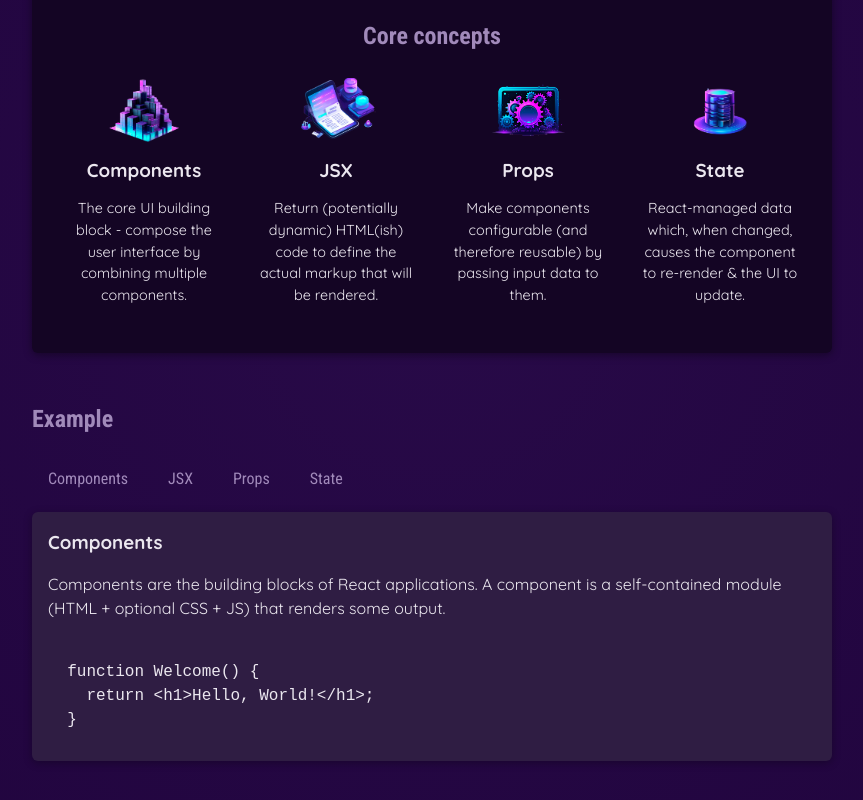
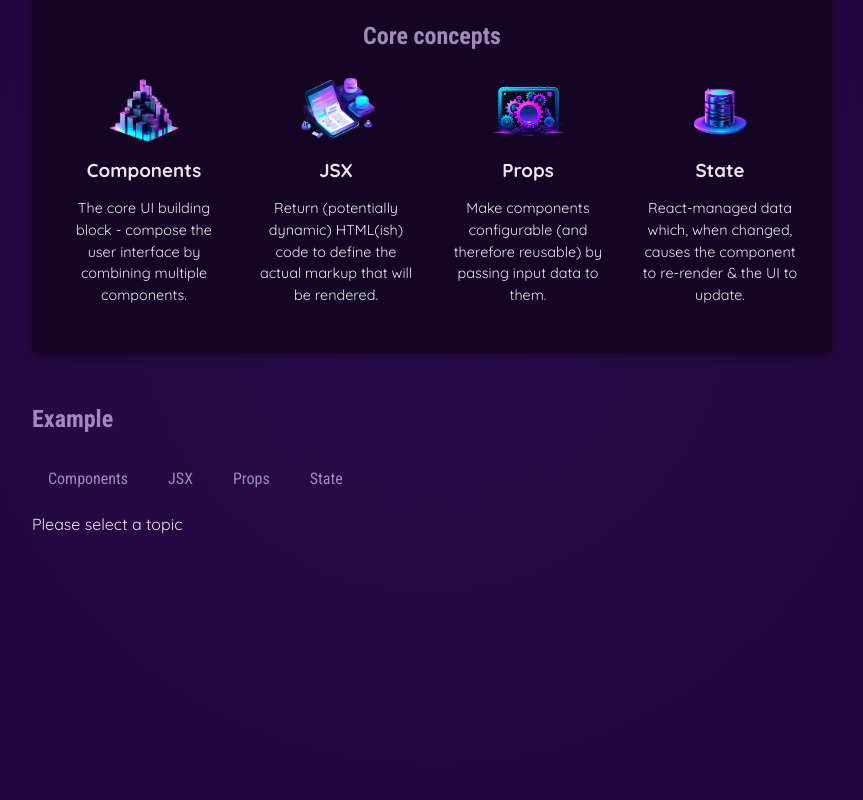
Before and after one commit to AnnalisaCaldarulo/meta_esercizi, a React (Vite) app in the folder udemy/start/: page / in a window 1280 px wide. Shown: the part 346-1146 px from the top of the page, without its empty margins (208-1071 px from the left). Built offline with nearby package versions, Linux system fonts and the light colour scheme.

Commit message:
fine introduction

```diff
--- a/udemy/start/src/App.jsx
+++ b/udemy/start/src/App.jsx
@@ -1,24 +1,38 @@
-import { Header } from "./Components/Header";
-import CoreConcept from "./Components/CoreConcept";
+import { Header } from "./components/Header";
+import CoreConcept from "./components/CoreConcept";
 import { CORE_CONCEPTS, EXAMPLES } from "./data";
 import TabButton from "./TabButton";
 import { useState } from "react";
 function App() {
 
+  const [selectedTopic, setSelectedTopic] = useState();
 
-  const [selectedTopic, setSelectedTopic] = useState('components');
+  let tabContent = <p> Please select a topic</p>;
+  if (selectedTopic) {
+    tabContent = <div id="tab-content">
+      <h3>{EXAMPLES[selectedTopic].title}</h3>
+      <p> {EXAMPLES[selectedTopic].description} </p>
+      <pre>
+        <code>
+          {EXAMPLES[selectedTopic].code}
+        </code>
+      </pre>
+    </div>
+  }
   return (
     <div>
       <Header />
+
       <main>
         <section id="core-concepts">
           <h2>Core concepts</h2>
           <ul>
-            {/* <CoreConcept title="Components" description="the core ui building block" img={componentsImg} /> */}
-            <CoreConcept {...CORE_CONCEPTS[0]} />
+            {CORE_CONCEPTS.map((conceptItem)=> <CoreConcept key={conceptItem.title} {...conceptItem} />)}
+            {/* <CoreConcept {...CORE_CONCEPTS[0]} />
             <CoreConcept {...CORE_CONCEPTS[1]} />
             <CoreConcept {...CORE_CONCEPTS[2]} />
-            <CoreConcept {...CORE_CONCEPTS[3]} />
+            <CoreConcept {...CORE_CONCEPTS[3]} /> */}
+
 
           </ul>
         </section>
@@ -26,20 +40,12 @@ function App() {
         <section id="examples">
           <h2>Example</h2>
           <menu>
-            <TabButton onSelect={() => setSelectedTopic("components")}>Components</TabButton>
-            <TabButton onSelect={() => setSelectedTopic("jsx")}>JSX</TabButton>
-            <TabButton onSelect={() => setSelectedTopic("props")}>Props</TabButton>
-            <TabButton onSelect={() => setSelectedTopic("state")}>State</TabButton>
+            <TabButton isSelected={selectedTopic === 'components'} onSelect={() => setSelectedTopic("components")}>Components</TabButton>
+            <TabButton isSelected={selectedTopic === 'jsx'} onSelect={() => setSelectedTopic("jsx")}>JSX</TabButton>
+            <TabButton isSelected={selectedTopic === 'props'} onSelect={() => setSelectedTopic("props")}>Props</TabButton>
+            <TabButton isSelected={selectedTopic === 'state'} onSelect={() => setSelectedTopic("state")}>State</TabButton>
           </menu>
-          <div id="tab-content">
-            <h3>{EXAMPLES[selectedTopic].title}</h3>
-            <p> {EXAMPLES[selectedTopic].description} </p>
-            <pre>
-              <code>
-                {EXAMPLES[selectedTopic].code}
-              </code>
-            </pre>
-          </div>
+          {tabContent}
         </section>
       </main>
     </div>
--- a/udemy/start/src/TabButton.jsx
+++ b/udemy/start/src/TabButton.jsx
@@ -1,8 +1,8 @@
-export default function TabButton({children, onSelect}) {
+export default function TabButton({children, onSelect, isSelected}) {
 
     return (
         <li>
-            <button onClick={onSelect}>
+            <button className={isSelected ? 'active' : ''} onClick={onSelect}>
                 {children}
             </button>
         </li>
```
